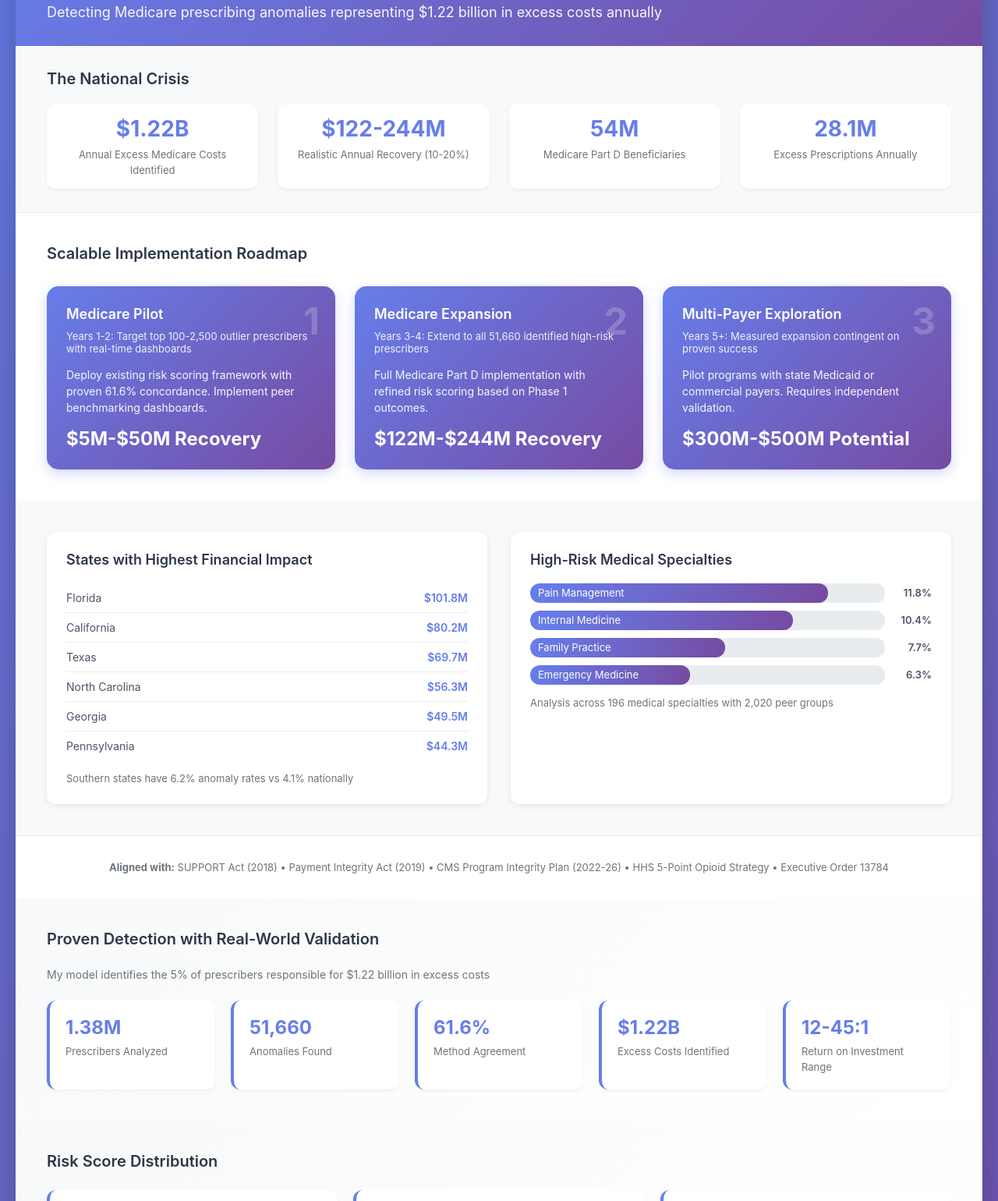
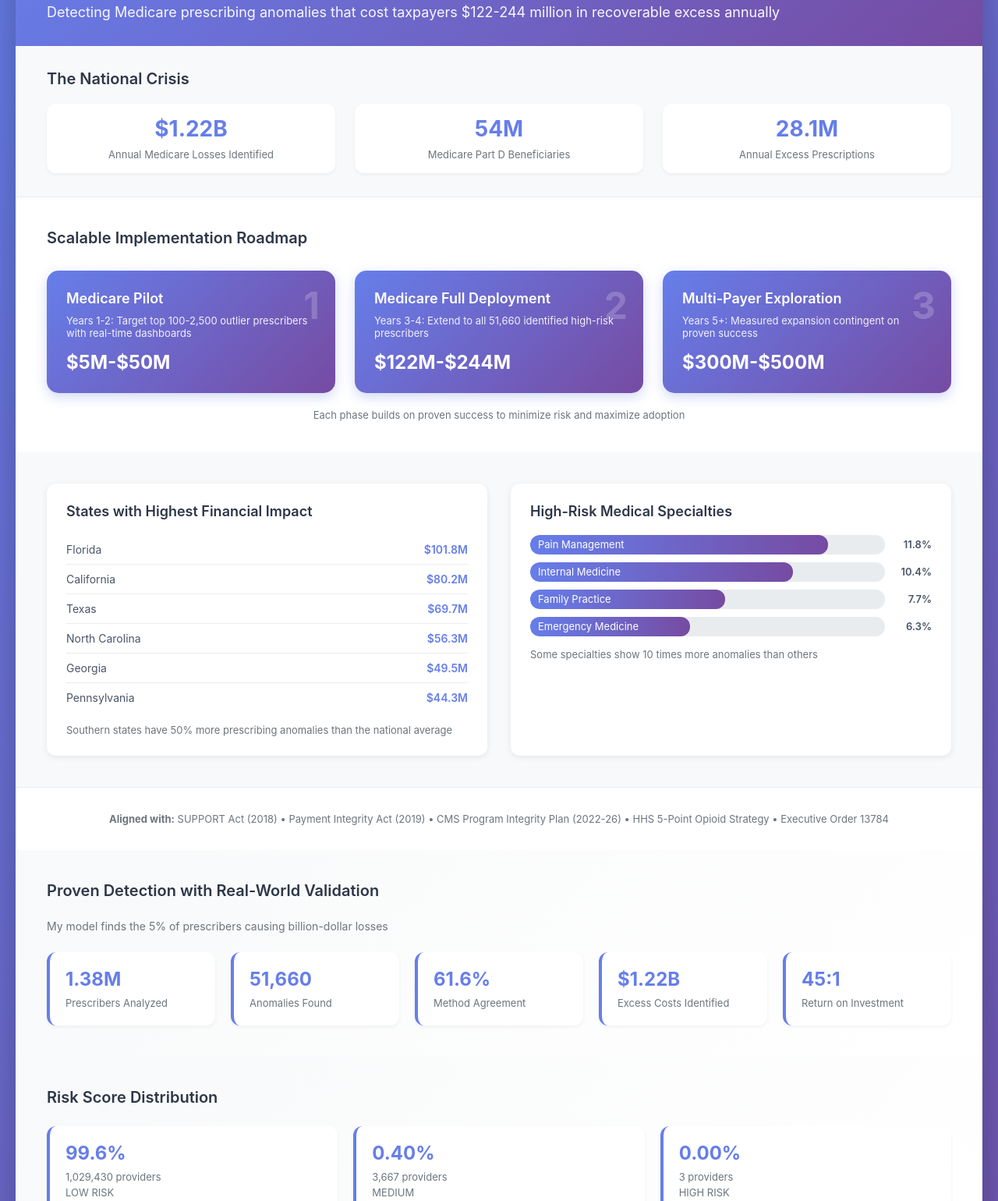
Before and after one commit to Seemabie/seemabanalytics, a plain HTML site: page dashboard2.html in a window 1280 px wide. Shown: the part 127-1667 px from the top of the page at 78% size. Drawn offline with Linux system fonts and the light colour scheme.

Commit message:
Revise Medicare project details and statistics

```diff
--- a/dashboard2.html
+++ b/dashboard2.html
@@ -466,7 +466,7 @@
             <div class="header-content">
                 <div class="company-name">Seemab Analytics</div>
                 <h1>Project 2: Medicare Part D Opioid Prescribing Integrity Analytics</h1>
-                <p class="subtitle">Detecting Medicare prescribing anomalies representing $1.22 billion in excess costs annually</p>
+                <p class="subtitle">Detecting Medicare prescribing anomalies that cost taxpayers $122-244 million in recoverable excess annually</p>
             </div>
         </header>
 
@@ -475,11 +475,7 @@
             <div class="crisis-stats">
                 <div class="crisis-stat">
                     <span class="crisis-number">$1.22B</span>
-                    <span class="crisis-label">Annual Excess Medicare Costs Identified</span>
-                </div>
-                <div class="crisis-stat">
-                    <span class="crisis-number">$122-244M</span>
-                    <span class="crisis-label">Realistic Annual Recovery (10-20%)</span>
+                    <span class="crisis-label">Annual Medicare Losses Identified</span>
                 </div>
                 <div class="crisis-stat">
                     <span class="crisis-number">54M</span>
@@ -487,7 +483,7 @@
                 </div>
                 <div class="crisis-stat">
                     <span class="crisis-number">28.1M</span>
-                    <span class="crisis-label">Excess Prescriptions Annually</span>
+                    <span class="crisis-label">Annual Excess Prescriptions</span>
                 </div>
             </div>
         </section>
@@ -499,26 +495,26 @@
                     <span class="phase-number">1</span>
                     <h3 class="phase-title">Medicare Pilot</h3>
                     <p class="phase-timeline">Years 1-2: Target top 100-2,500 outlier prescribers with real-time dashboards</p>
-                    <p class="phase-description">Deploy existing risk scoring framework with proven 61.6% concordance. Implement peer benchmarking dashboards.</p>
-                    <span class="phase-savings">$5M-$50M Recovery</span>
+                    <span class="phase-savings">$5M-$50M</span>
                 </div>
 
                 <div class="phase-card">
                     <span class="phase-number">2</span>
-                    <h3 class="phase-title">Medicare Expansion</h3>
+                    <h3 class="phase-title">Medicare Full Deployment</h3>
                     <p class="phase-timeline">Years 3-4: Extend to all 51,660 identified high-risk prescribers</p>
-                    <p class="phase-description">Full Medicare Part D implementation with refined risk scoring based on Phase 1 outcomes.</p>
-                    <span class="phase-savings">$122M-$244M Recovery</span>
+                    <span class="phase-savings">$122M-$244M</span>
                 </div>
 
                 <div class="phase-card">
                     <span class="phase-number">3</span>
                     <h3 class="phase-title">Multi-Payer Exploration</h3>
                     <p class="phase-timeline">Years 5+: Measured expansion contingent on proven success</p>
-                    <p class="phase-description">Pilot programs with state Medicaid or commercial payers. Requires independent validation.</p>
-                    <span class="phase-savings">$300M-$500M Potential</span>
+                    <span class="phase-savings">$300M-$500M</span>
                 </div>
             </div>
+            <p style="margin-top: 20px; text-align: center; color: #6c757d; font-size: 13px;">
+                Each phase builds on proven success to minimize risk and maximize adoption
+            </p>
         </section>
 
         <div class="impact-grid">
@@ -551,7 +547,7 @@
                     </li>
                 </ul>
                 <p style="margin-top: 15px; font-size: 13px; color: #6c757d;">
-                    Southern states have 6.2% anomaly rates vs 4.1% nationally
+                    Southern states have 50% more prescribing anomalies than the national average
                 </p>
             </div>
 
@@ -592,7 +588,7 @@
                     </div>
                 </div>
                 <p style="margin-top: 15px; font-size: 13px; color: #6c757d;">
-                    Analysis across 196 medical specialties with 2,020 peer groups
+                    Some specialties show 10 times more anomalies than others
                 </p>
             </div>
         </div>
@@ -606,7 +602,7 @@
         <section class="validation-section">
             <h2 class="validation-title">Proven Detection with Real-World Validation</h2>
             <p style="margin-bottom: 25px; color: #6c757d; font-size: 14px;">
-                My model identifies the 5% of prescribers responsible for $1.22 billion in excess costs
+                My model finds the 5% of prescribers causing billion-dollar losses
             </p>
             <div class="validation-grid">
                 <div class="validation-card">
@@ -626,8 +622,8 @@
                     <span class="validation-label">Excess Costs Identified</span>
                 </div>
                 <div class="validation-card">
-                    <span class="validation-value">12-45:1</span>
-                    <span class="validation-label">Return on Investment Range</span>
+                    <span class="validation-value">45:1</span>
+                    <span class="validation-label">Return on Investment</span>
                 </div>
             </div>
         </section>
@@ -641,7 +637,7 @@
                 </div>
                 <div class="validation-card">
                     <span class="validation-value">0.40%</span>
-                    <span class="validation-label">3,667 providers<br>MEDIUM RISK</span>
+                    <span class="validation-label">3,667 providers<br>MEDIUM</span>
                 </div>
                 <div class="validation-card">
                     <span class="validation-value">0.00%</span>
@@ -649,7 +645,7 @@
                 </div>
             </div>
             <p style="margin-top: 20px; text-align: center; color: #6c757d; font-size: 14px;">
-                Less than 1% of prescribers exhibit significant anomalous patterns
+                Less than 1% of prescribers cause most Medicare anomalies
             </p>
         </section>
 
@@ -662,7 +658,7 @@
                 </div>
                 <div class="validation-card">
                     <span class="validation-value">✓</span>
-                    <span class="validation-label">63% 2-Year Pattern Persistence (Projected from Literature)</span>
+                    <span class="validation-label">63% 2-Year Pattern Persistence (Projected)</span>
                 </div>
                 <div class="validation-card">
                     <span class="validation-value">✓</span>
@@ -703,22 +699,21 @@
             <div class="impact-metrics">
                 <div class="impact-metric">
                     <span class="impact-metric-value">$1.2-2.4B</span>
-                    <span class="impact-metric-label">Cumulative Recoveries (Conservative 10-20% Rate)</span>
+                    <span class="impact-metric-label">Total Savings</span>
                 </div>
                 <div class="impact-metric">
                     <span class="impact-metric-value">281M</span>
-                    <span class="impact-metric-label">Excess Prescriptions Addressed (10-Year Total)</span>
+                    <span class="impact-metric-label">Prescriptions Prevented</span>
                 </div>
                 <div class="impact-metric">
                     <span class="impact-metric-value">24-48K</span>
-                    <span class="impact-metric-label">Additional Beneficiaries Covered Annually with Savings</span>
+                    <span class="impact-metric-label">New Beneficiaries Covered</span>
                 </div>
             </div>
         </section>
 
         <footer class="footer">
             <p><strong>Federal Authority:</strong> SUPPORT Act (2018) • Payment Integrity Act (2019) • CMS Program Integrity Plan (2022-26) • MACRA (2015) • 21st Century Cures Act (2016)</p>
-            <p style="margin-top: 10px;">Note: These findings represent statistical anomalies requiring investigation, not confirmed fraud. Actual recoverable savings conservatively estimated at 10-20% of identified excess based on historical recovery rates.</p>
         </footer>
     </div>
 </body>
```
